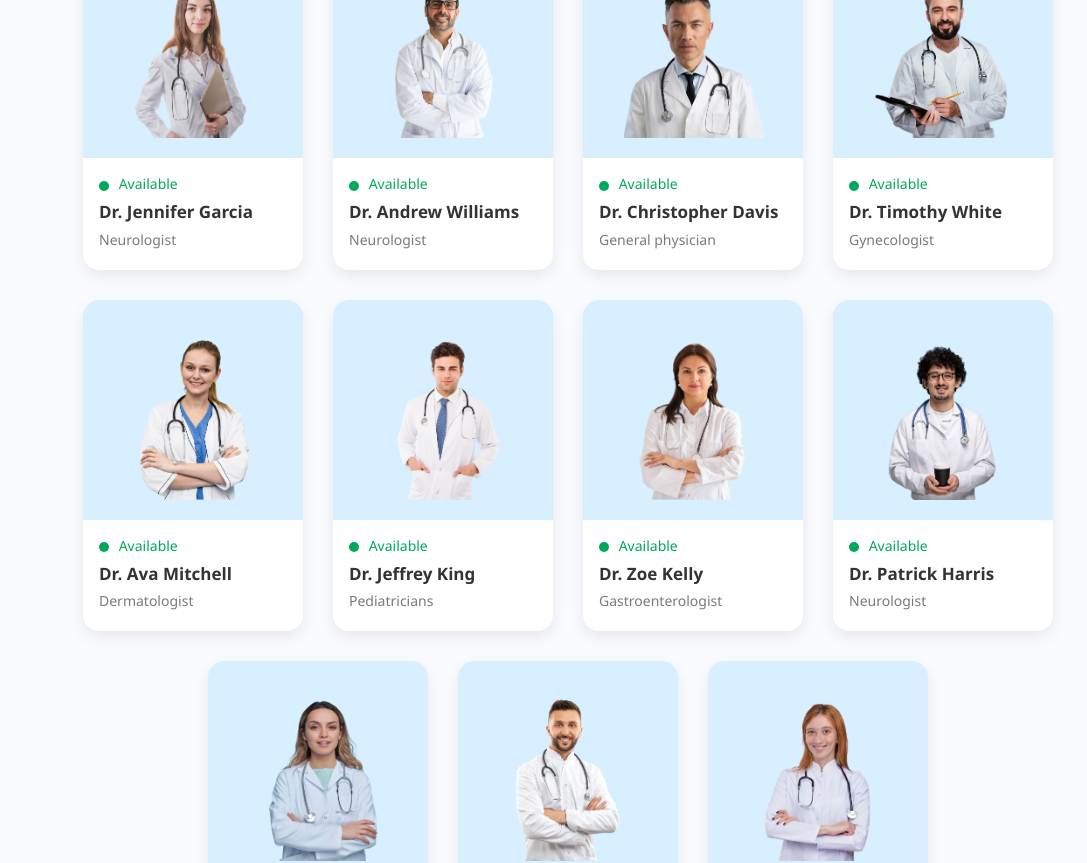
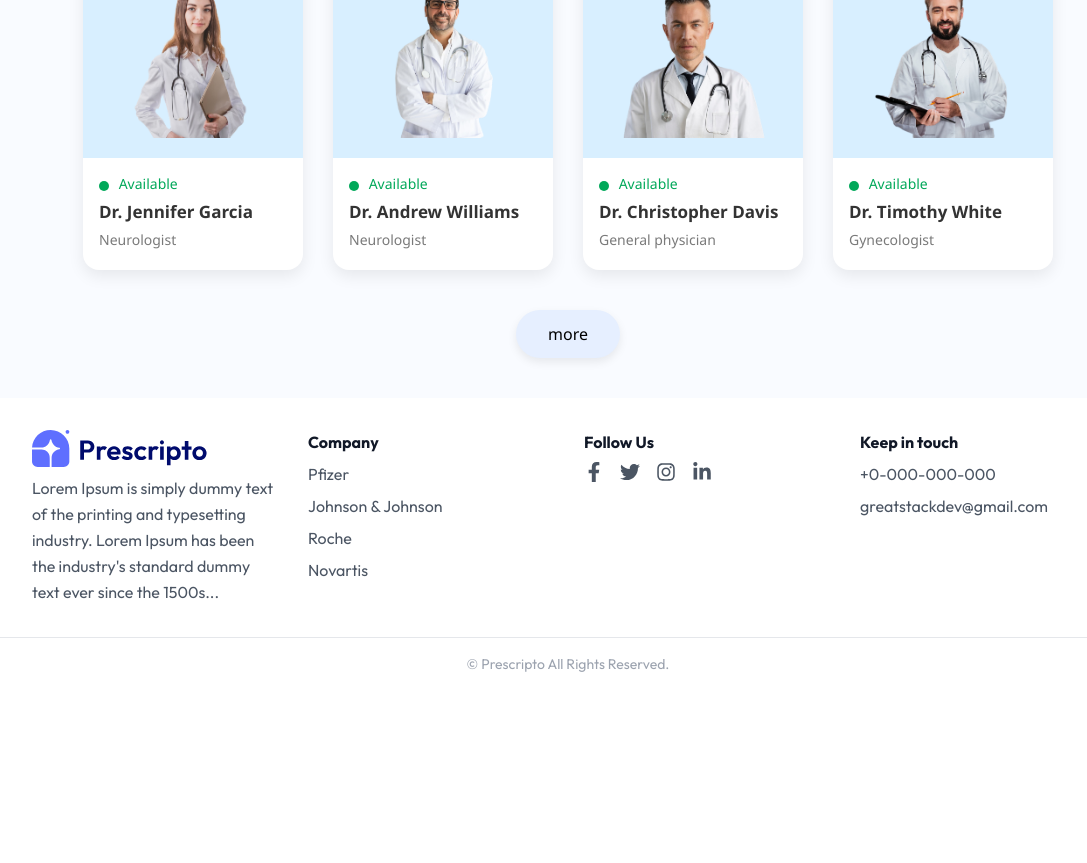
Before and after one commit to Elnemr01/ITI-Mansoura-Hakathon-2025, a React (Vite) app: page / in a window 1280 px wide. Shown: the part 675-1538 px from the top of the page, without its empty margins (72-1159 px from the left). After the commit the page ends 1366 px from the top, so only its background shows below. Built offline with nearby package versions, Linux system fonts and the light colour scheme.

Commit message:
Doctorcard

```diff
--- a/src/components/Doctorcard/Doctor.jsx
+++ b/src/components/Doctorcard/Doctor.jsx
@@ -3,13 +3,15 @@ import './Doctor.css';
 import { doctors } from '../../assets/assets_frontend/assets';
 
 export default function Doctor() {
+  const visibleDoctors = doctors.slice(0, 8);
+
   return (
     <div className="doctors-section">
       <h2 className="section-title">Top Doctors to Book</h2>
       <p className="section-subtitle">Simply browse through our extensive list of trusted doctors.</p>
 
       <div className="doctor-list">
-        {doctors.map((doc) => (
+        {visibleDoctors.map((doc) => (
           <div className="doctor-card" key={doc._id}>
             <div className="doctor-img-container">
               <img src={doc.image} alt={doc.name} className="doctor-img" />
```
